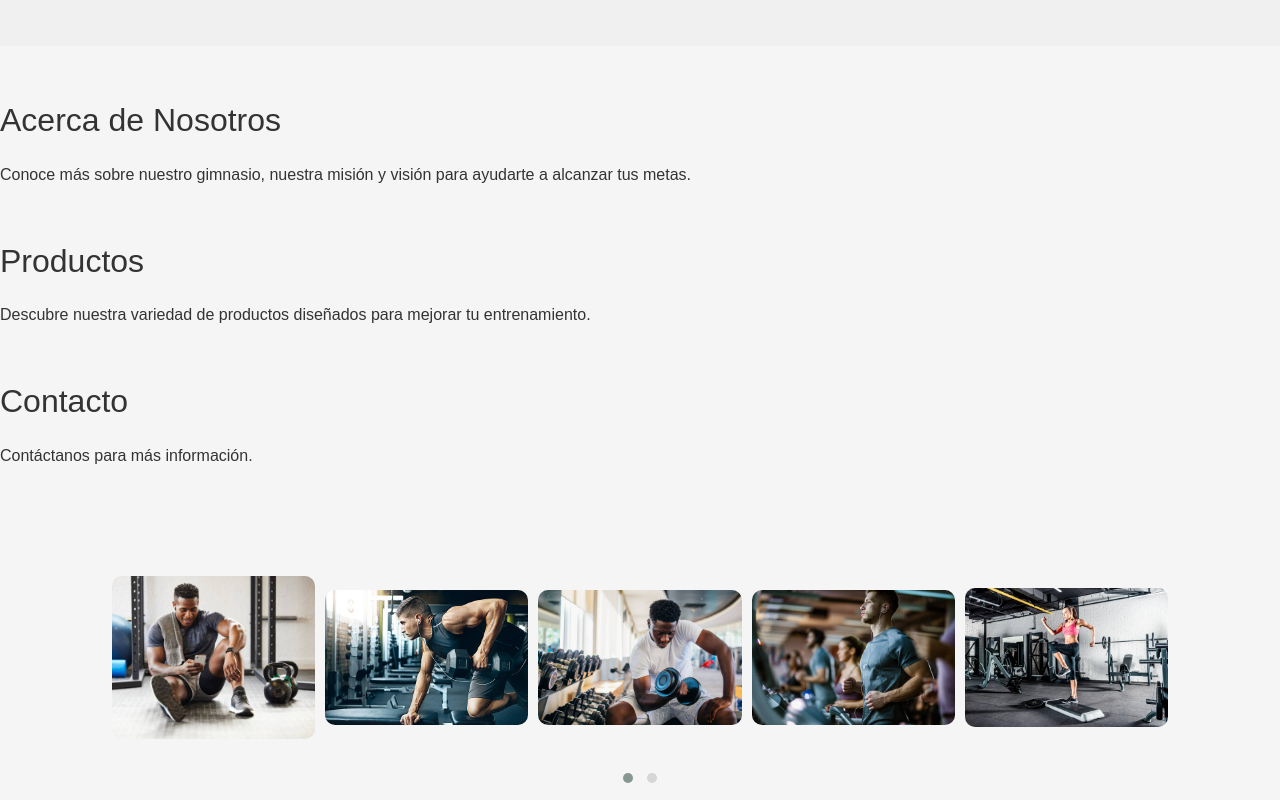
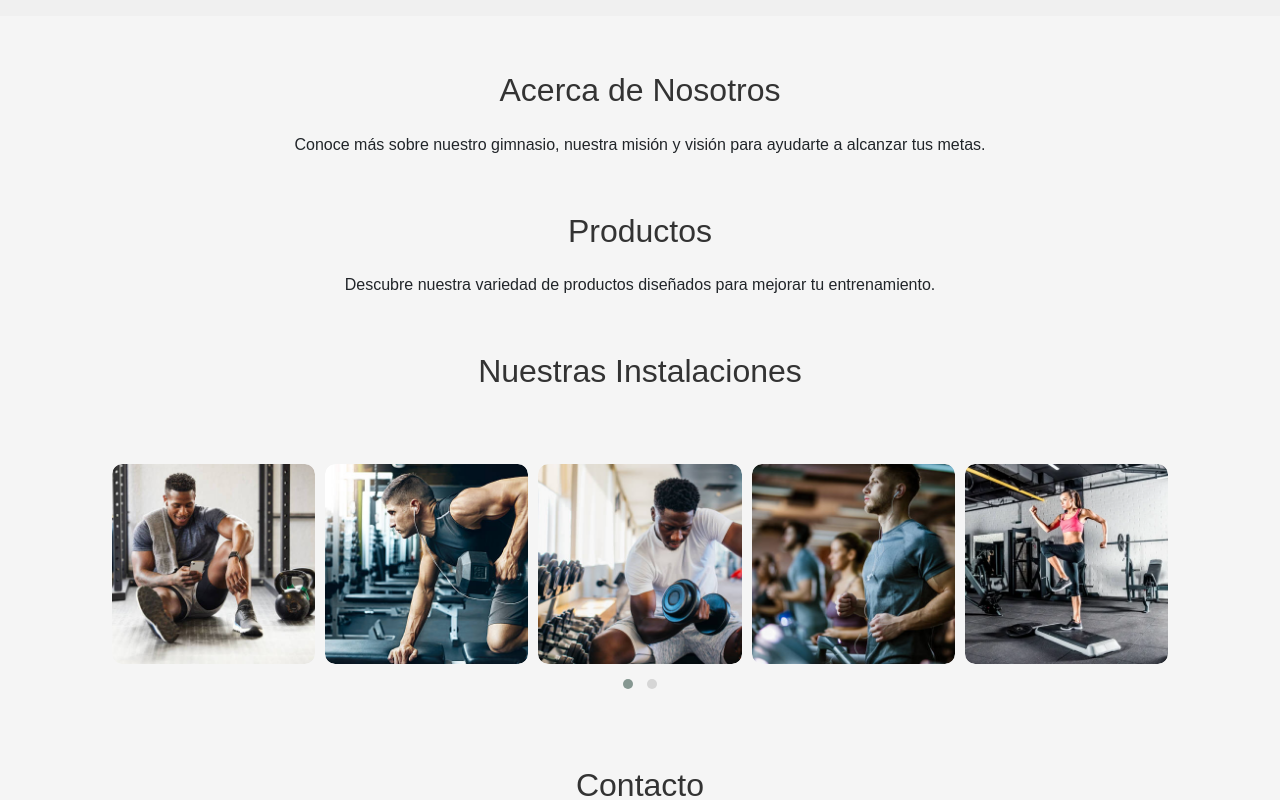
Before and after one commit to myrx2/proyecto-gym, a Next.js app: page / in a window 1280 px wide. Shown: the part 340-1140 px from the top of the page. Built offline with nearby package versions, Linux system fonts and the light colour scheme.

Commit message:
Carrousel

```diff
--- a/src/pages/_app.js
+++ b/src/pages/_app.js
@@ -3,6 +3,7 @@ import Header from '../components/Header';
 import Footer from '../components/Footer';
 import 'bootstrap/dist/css/bootstrap.min.css';
 import '../styles/globals.css';
+import '../styles/carousel.css';
 import Head from 'next/head';
 import styles from '../styles/App.module.css';
 
--- a/src/pages/index.js
+++ b/src/pages/index.js
@@ -6,7 +6,8 @@ import styles from '../styles/index.module.css';
 
 import dynamic from 'next/dynamic';
 
-const OwlCarousel = dynamic (() => import('@/components/owlcarousel'), {
+// Importación dinámica para OwlCarousel
+const OwlCarousel = dynamic(() => import('@/components/owlcarousel'), {
     ssr: false
 });
 
@@ -14,20 +15,29 @@ export default function Home () {
     return (
         <div className={styles['main-container']}>
             <main>
+
                 <section className={styles['section']}>
                     <HeroSection />
                 </section>
+
+
                 <section className={styles['section']}>
                     <AboutSection />
                 </section>
+
+
                 <section className={styles['section']}>
                     <ProductSection />
                 </section>
+
+                <section className={styles['section']}>
+                    <h2>Nuestras Instalaciones</h2>
+                    <OwlCarousel />
+                </section>
+
+
                 <section className={styles['section']}>
                     <ContactSection />
-                </section>
-                <section className={styles['section']}>
-                    <OwlCarousel />
                 </section>
             </main>
         </div>
--- /dev/null
+++ b/src/styles/carousel.css
@@ -0,0 +1,82 @@
+.owl-carousel {
+    margin: 20px auto 0;
+    padding: 10px;
+    display: block;
+    position: relative;
+}
+
+.owl-carousel .item {
+    display: flex;
+    justify-content: center;
+    align-items: center;
+    overflow: hidden;
+    width: 100%;
+    height: 200px;
+    border-radius: 10px;
+}
+
+.owl-carousel .item img {
+    width: 100%;
+    height: 100%;
+    object-fit: cover;
+    border-radius: 10px;
+}
+
+@media (max-width:768px) {
+    .owl-carousel {
+        margin: 20px auto 0;
+        max-width: 90%;
+    }
+
+    .owl-carousel .item {
+        height: 150px;
+    }
+
+    .owl-carousel .item img {
+        max-width: 100%;
+        object-fit: contain;
+    }
+}
+
+@media (max-width: 480px) {
+    .owl-carousel .item {
+        height: 120px;
+    }
+
+    .owl-carousel .item img {
+        max-width: 100%;
+    }
+}
+
+footer {
+    background-color: #2c3e50;
+    color: white;
+    text-align: center;
+    padding: 15px 0;
+}
+
+button {
+    background-color: #3498db;
+    color: white;
+    border: none;
+    padding: 10px 20px;
+    border-radius: 5px;
+    cursor: pointer;
+    transition: background-color 0.3s ease;
+}
+
+button:hover {
+    background-color: #2980b9;
+}
+
+button:focus {
+    outline: none;
+    background-color: #2980b9;
+}
+
+h1, h2, h3 {
+    margin-top: 20px;
+    padding: 15px 0;
+    background-color: transparent;
+    color: #333;
+}
--- a/src/styles/globals.css
+++ b/src/styles/globals.css
@@ -7,11 +7,11 @@
 body {
     font-family: 'Arial', sans-serif;
     background-color: #f5f5f5;
-    color: #333;
     padding: 0;
     margin: 0;
     height: 100%;
     scroll-behavior: smooth;
+    text-align: center;
 }
 
 .container {
@@ -27,56 +27,8 @@ body {
     width: 100%;
 }
 
-.owl-carousel {
-    margin: 20px auto 0;
-    padding: 10px;
-    display: block;
-    position: relative;
-}
 
-.owl-carousel .item {
-    display: flex;
-    justify-content: center;
-    align-items: center;
-    overflow: hidden;
-    height: 200px;
-    border-radius: 10px;
-}
-
-.owl-carousel .item img {
-    max-width: 100%;
-    height: auto;
-    object-fit: contain;
-    border-radius: 10px;
-}
-
-@media (max-width:768px) {
-    .owl-carousel {
-        margin: 20px auto 0;
-        max-width: 90%;
-    }
-
-    .owl-carousel .item {
-        height: 150px;
-    }
-
-    .owl-carousel .item img {
-        max-width: 100%;
-        object-fit: contain;
-    }
-}
-
-@media (max-width: 480px) {
-    .owl-carousel .item {
-        height: 120px;
-    }
-
-    .owl-carousel .item img {
-        max-width: 100%;
-    }
-}
-
-header, footer {
+footer {
     background-color: #2c3e50;
     color: white;
     text-align: center;
@@ -101,10 +53,3 @@ button:focus {
     outline: none;
     background-color: #2980b9;
 }
-
-h1, h2, h3 {
-    margin-top: 20px;
-    padding: 15px 0;
-    background-color: transparent;
-    color: #333;
-}
```
Also changed, not shown: 1 other file (tests, documents, lock files or other folders).
